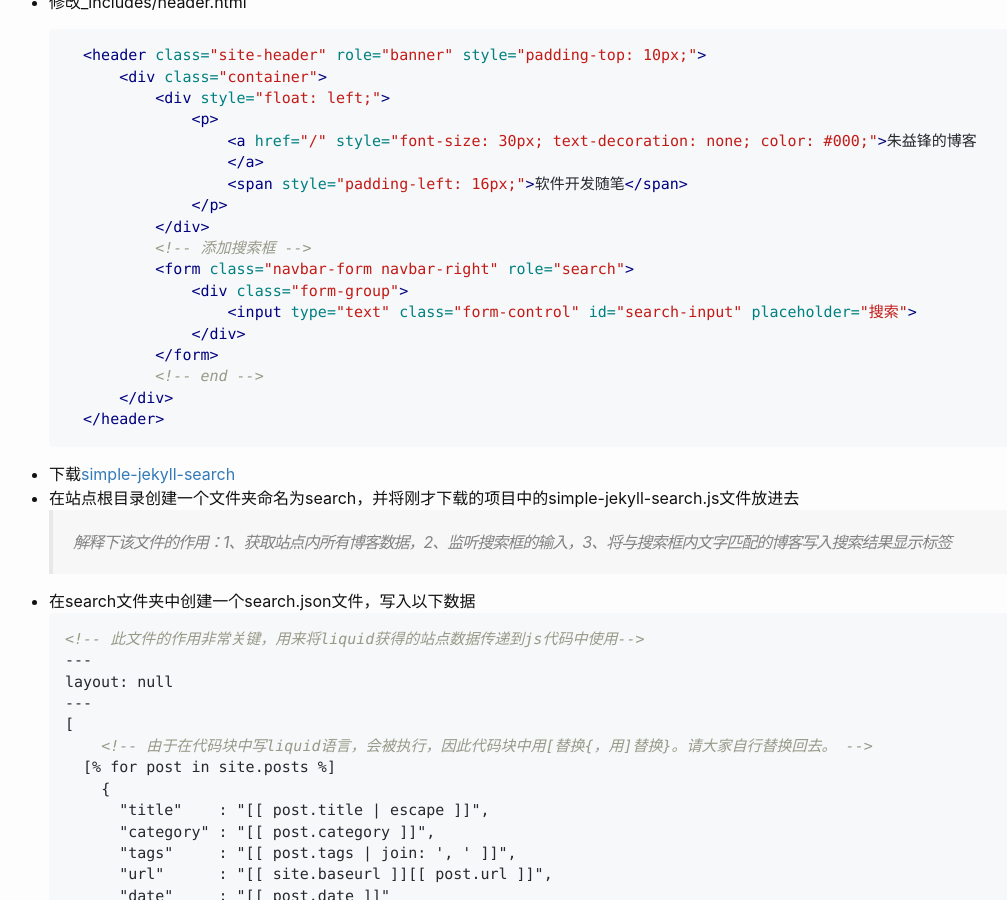
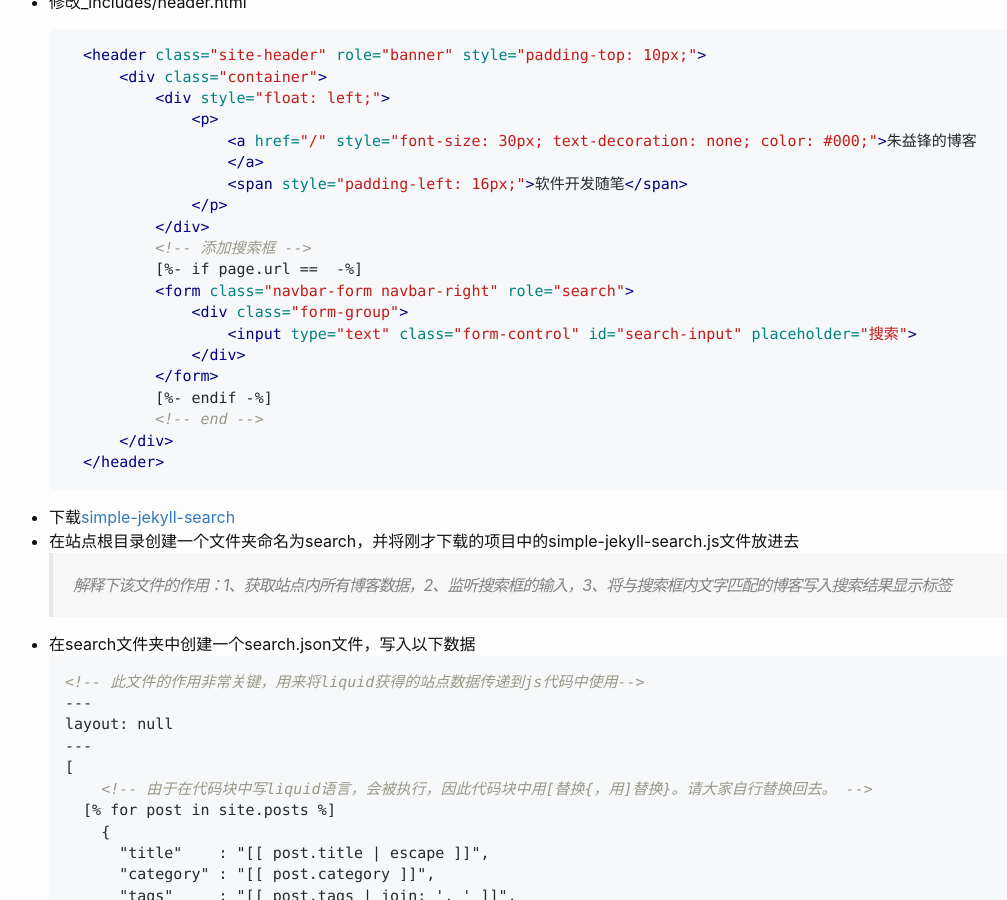
Before and after one commit to zyfilife/zyfilife.github.io, a Jekyll site: the page built from _posts/2019-03-08-零成本搭建个人博客.md, in a window 1280 px wide and 900 px high, scrolled down 4846 px. Shown: the whole window, without its empty margins (51-1058 px from the left). Built offline with Jekyll 4.4.1, drawn with Linux system fonts in a browser that asks for light colours; our own code applies the rules of GitHub Pages for plain Markdown files.

Commit message:
no message

```diff
--- a/_includes/header.html
+++ b/_includes/header.html
@@ -8,11 +8,12 @@
 				<span style="padding-left: 16px;">{{site.description}}</span>
 			</p>
 		</div>
-
+		{%- if page.url == "/" -%}
 		<form class="navbar-form navbar-right" role="search">
 			<div class="form-group">
 				<input type="text" class="form-control" id="search-input" placeholder="搜索">
 			</div>
 		</form>
+		{%- endif -%}
 	</div>
 </header>
--- a/_posts/2019-03-08-零成本搭建个人博客.md
+++ b/_posts/2019-03-08-零成本搭建个人博客.md
@@ -219,11 +219,13 @@
 				</p>
 			</div>
 			<!-- 添加搜索框 -->
+			[%- if page.url == {{site.baseurl}} -%]
 			<form class="navbar-form navbar-right" role="search">
 				<div class="form-group">
 					<input type="text" class="form-control" id="search-input" placeholder="搜索">
 				</div>
 			</form>
+			[%- endif -%]
 			<!-- end -->
 		</div>
 	</header>
```
